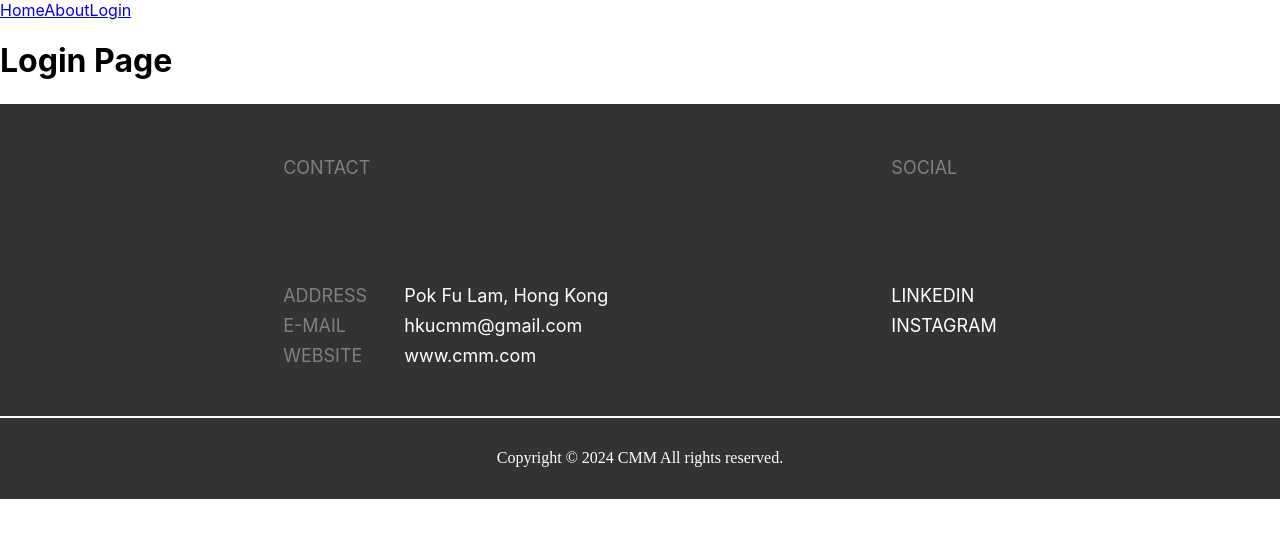
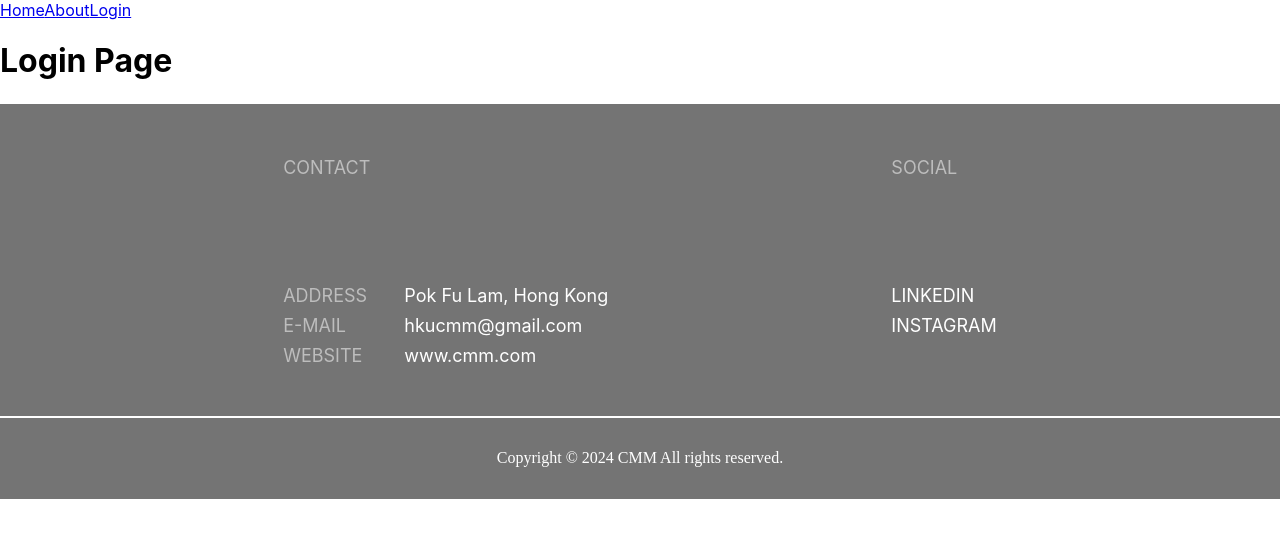
Before and after one commit to HKUCMM/cmm_website, a React (Create React App) app in the folder client/: page /login in a window 1280 px wide. Shown: the top 538 px of the page. Built offline with nearby package versions, Linux system fonts and the light colour scheme.

Commit message:
color change

```diff
--- a/client/src/components/Footer.js
+++ b/client/src/components/Footer.js
@@ -2,7 +2,7 @@ import styled from "styled-components";
 
 //배경색 그레이20 (임의)
 const FooterBox = styled.div`
-  background: #333;
+  background: #747474;
 `;
 
 const TopBox = styled.div`
@@ -32,7 +32,7 @@ const ContactBox = styled.div`
 
 //grey 임의
 const ListTitle = styled.span`
-  color: grey;
+  color: #bdbdbd;
   padding-bottom: 85px;
 `;
 
@@ -70,7 +70,7 @@ const Footer = () => {
         <ListBox>
           <ListTitle>CONTACT</ListTitle>
           <ContactBox>
-            <ListItem style={{ color: "grey" }}>
+            <ListItem style={{ color: "#bdbdbd" }}>
               <li>ADDRESS</li>
               <li>E-MAIL</li>
               <li>WEBSITE</li>
--- a/client/src/routes/Home.js
+++ b/client/src/routes/Home.js
@@ -1,24 +1,23 @@
-import React, { useEffect, useState } from 'react';
+import React, { useEffect, useState } from "react";
 
 function Home() {
+  // Sample API fetch
+  // const [backendData, setBackendData] = useState([{}]);
 
-    // Sample API fetch
-    const [backendData, setBackendData] = useState([{}]);
+  // useEffect(() => {
+  //     fetch("api/sample/user").then(
+  //         response => response.json()
+  //     ).then(
+  //         data => {
+  //             setBackendData(data)
+  //         }
+  //     )
+  // }, []);
 
-    useEffect(() => {
-        fetch("api/sample/user").then(
-            response => response.json()
-        ).then(
-            data => {
-                setBackendData(data)
-            }
-        )
-    }, []);
-
-    return (
-        <>
-            <h1>Home Page</h1>
-            <div>
+  return (
+    <>
+      <h1>Home Page</h1>
+      {/* <div>
                 {(typeof backendData.users === "undefined") ? (
                     <p>Loading ...</p>
                 ) : (
@@ -26,9 +25,9 @@ function Home() {
                         <p key={i}>{user}</p>
                     ))
                 )}
-            </div>
-        </>
-    );
+            </div> */}
+    </>
+  );
 }
 
 export default Home;
```
